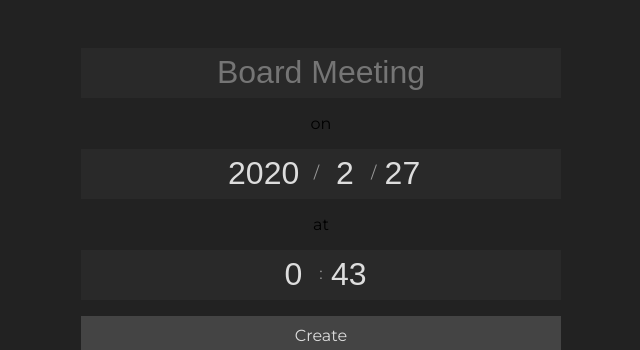
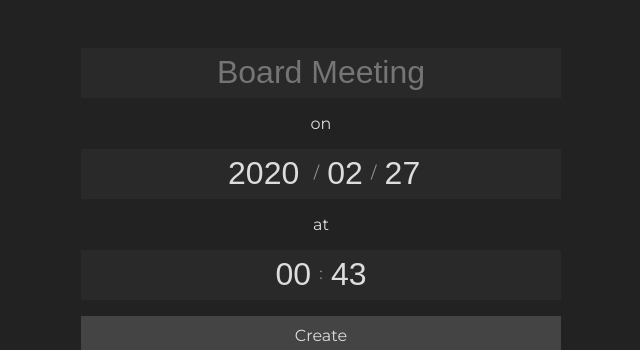
Before and after one commit to MattDavis00/countdown.mattdavis.info, an Angular app in the folder frontend-countdown/: page /#/ in a window 1280 px wide. Shown: the part 191-541 px from the top of the page, without its empty margins (319-959 px from the left). Built offline with nearby package versions, Linux system fonts and the light colour scheme.

Commit message:
Made some styling updated to the create countdown page.

```diff
--- a/frontend-countdown/src/app/create-countdown/create-countdown.component.html
+++ b/frontend-countdown/src/app/create-countdown/create-countdown.component.html
@@ -5,7 +5,7 @@
             <input class="title" name="title" placeholder="Board Meeting" [(ngModel)]="title">
         </div>
         <div class="row">
-            <span>on</span>
+            on
         </div>
         <div class="row input-date">
             <input class="year" name="year" placeholder="2020" [(ngModel)]="year">
@@ -15,7 +15,7 @@
             <input class="day" name="day" placeholder="30" [(ngModel)]="day">
         </div>
         <div class="row">
-            <span>at</span>
+            at
         </div>
         <div class="row input-time">
             <input class="hour" name="hour" placeholder="18" [(ngModel)]="hour">
--- a/frontend-countdown/src/app/create-countdown/create-countdown.component.ts
+++ b/frontend-countdown/src/app/create-countdown/create-countdown.component.ts
@@ -23,10 +23,17 @@ export class CreateCountdownComponent implements OnInit {
   ngOnInit() {
     var currentDate = new Date();
     this.year = currentDate.getFullYear().toString();
-    this.month = (currentDate.getMonth() + 1).toString();
-    this.day = currentDate.getDate().toString();
-    this.hour = currentDate.getHours().toString();
-    this.minute = currentDate.getMinutes().toString();
+    this.month = (this.padZeros(currentDate.getMonth() + 1, 2)).toString();
+    this.day = this.padZeros(currentDate.getDate(), 2).toString();
+    this.hour = this.padZeros(currentDate.getHours(), 2).toString();
+    this.minute = this.padZeros(currentDate.getMinutes(), 2).toString();
+  }
+
+  padZeros(data, desiredLength) {
+    while (data.toString().length < desiredLength) {
+      data = "0" + data.toString();
+    }
+    return data;
   }
 
   create() {
--- a/frontend-countdown/src/styles.css
+++ b/frontend-countdown/src/styles.css
@@ -13,14 +13,16 @@ html {
     --color-bg: #222222;
     --input-bg: #292929;
     --slider-bg: #444444;
+    --button-bg: #444444;
     --slider-dot: #dddddd;
     --color: #dddddd;
 }
 
 [data-theme="light"] {
     --color-bg: #ffffff;
-    --input-bg: #dddddd;
+    --input-bg: #f6f6f6;
     --slider-bg: #dddddd;
+    --button-bg: #444444;
     --slider-dot: #222222;
     --color: #000000;
 }
@@ -71,9 +73,12 @@ body {
 }
 
 .row {
+    -webkit-transition: var(--transition-time);
+    transition: var(--transition-time);
     display: flex;
     justify-content: center;
     margin-bottom: 1rem;
+    color: var(--color);
 }
 
 .countdown-title {
@@ -107,11 +112,19 @@ body {
 
 /* --------------- Input Fields -------------- */
 
+input:focus {
+    outline: none;
+}
+
 .input-title, .input-date, .input-time {
+    -webkit-transition: var(--transition-time);
+    transition: var(--transition-time);
     background-color: var(--input-bg);
 }
 
 .input-title > input, .input-date > input, .input-time > input {
+    -webkit-transition: var(--transition-time);
+    transition: var(--transition-time);
     height: 3rem;
     font-size: 2rem;
     background-color: transparent;
@@ -157,17 +170,18 @@ a:hover {
 }
 
 .a-button, .a-button:visited, .a-button:active  {
+    -webkit-transition: var(--transition-time);
+    transition: var(--transition-time);
     width: 100%;
     padding: 10px;
     text-align: center;
-    /* text-decoration: none; */
-    color: var(--color);
-    background-color: var(--slider-bg);
+    color: #dddddd;
+    background-color: var(--button-bg);
     user-select: none;
 }
 
 .a-button:hover {
-    color: var(--color);
+    color: #dddddd;
     background-color: rgba(69, 90, 100, 1.0);
 }
 
@@ -212,8 +226,8 @@ a:hover {
     right: 0;
     bottom: 0;
     background-color: var(--slider-bg);
-    -webkit-transition: .6s;
-    transition: .6s;
+    -webkit-transition: var(--transition-time);
+    transition: var(--transition-time);
 
 }
 
@@ -225,8 +239,8 @@ a:hover {
     left: 4px;
     bottom: 4px;
     background-color: var(--slider-dot);
-    -webkit-transition: .6s;
-    transition: .6s;
+    -webkit-transition: var(--transition-time);
+    transition: var(--transition-time);
 }
 
 input:checked + .slider:before {
```
